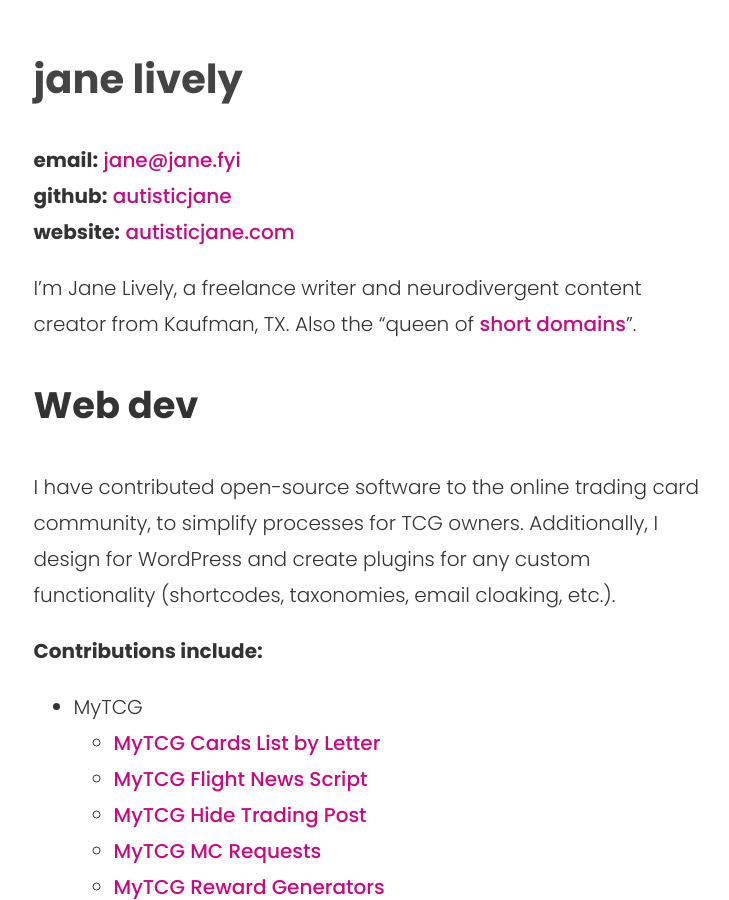
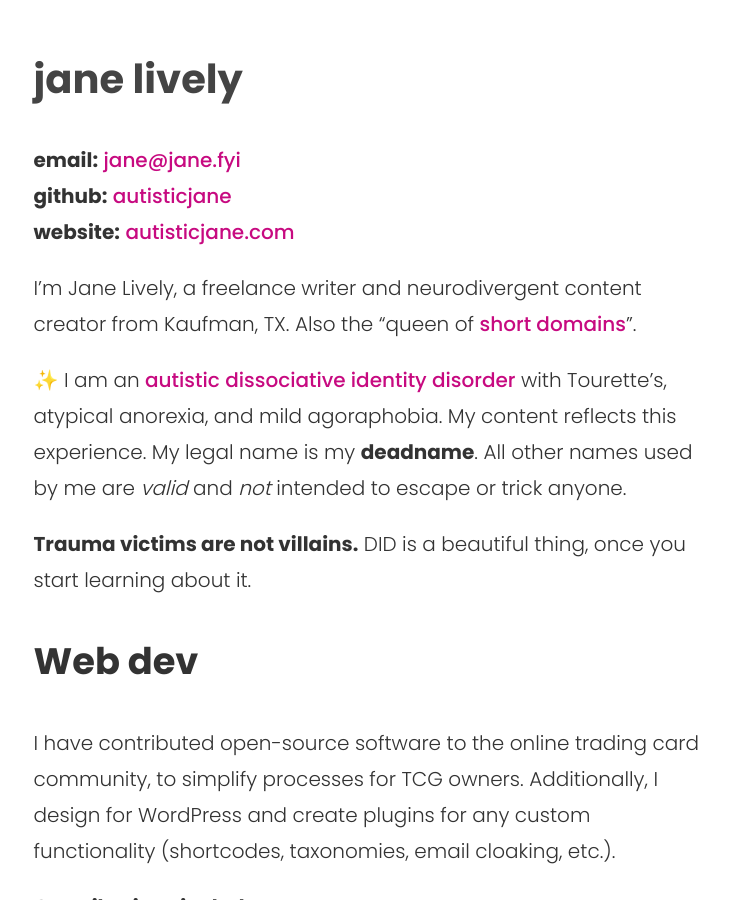
Before and after one commit to autisticjane/autisticjane.github.io, a Jekyll site: the page built from index.md, in a window 1280 px wide and 900 px high. Shown: the whole window, without its empty margins (269-998 px from the left). Built offline with Jekyll 4.4.1, drawn with Linux system fonts in a browser that asks for light colours.

Commit message:
added note

```diff
--- a/index.md
+++ b/index.md
@@ -9,6 +9,10 @@ title: Jane Lively
 **website:** [autisticjane.com](https://autisticjane.com)
 
 I'm Jane Lively, a freelance writer and neurodivergent content creator from Kaufman, TX. Also the "queen of [short domains](/domains/)".
+
+✨ I am an [autistic](//autisticjane.com/tag/autism/) [dissociative identity disorder](//autisticjane.com/tag/did/) with Tourette's, atypical anorexia, and mild agoraphobia. My content reflects this experience. My legal name is my **deadname**. All other names used by me are *valid* and *not* intended to escape or trick anyone.
+
+**Trauma victims are not villains.** DID is a beautiful thing, once you start learning about it.
 
 ## Web dev
 I have contributed open-source software to the online trading card community, to simplify processes for TCG owners. Additionally, I design for WordPress and create plugins for any custom functionality (shortcodes, taxonomies, email cloaking, etc.).
```
